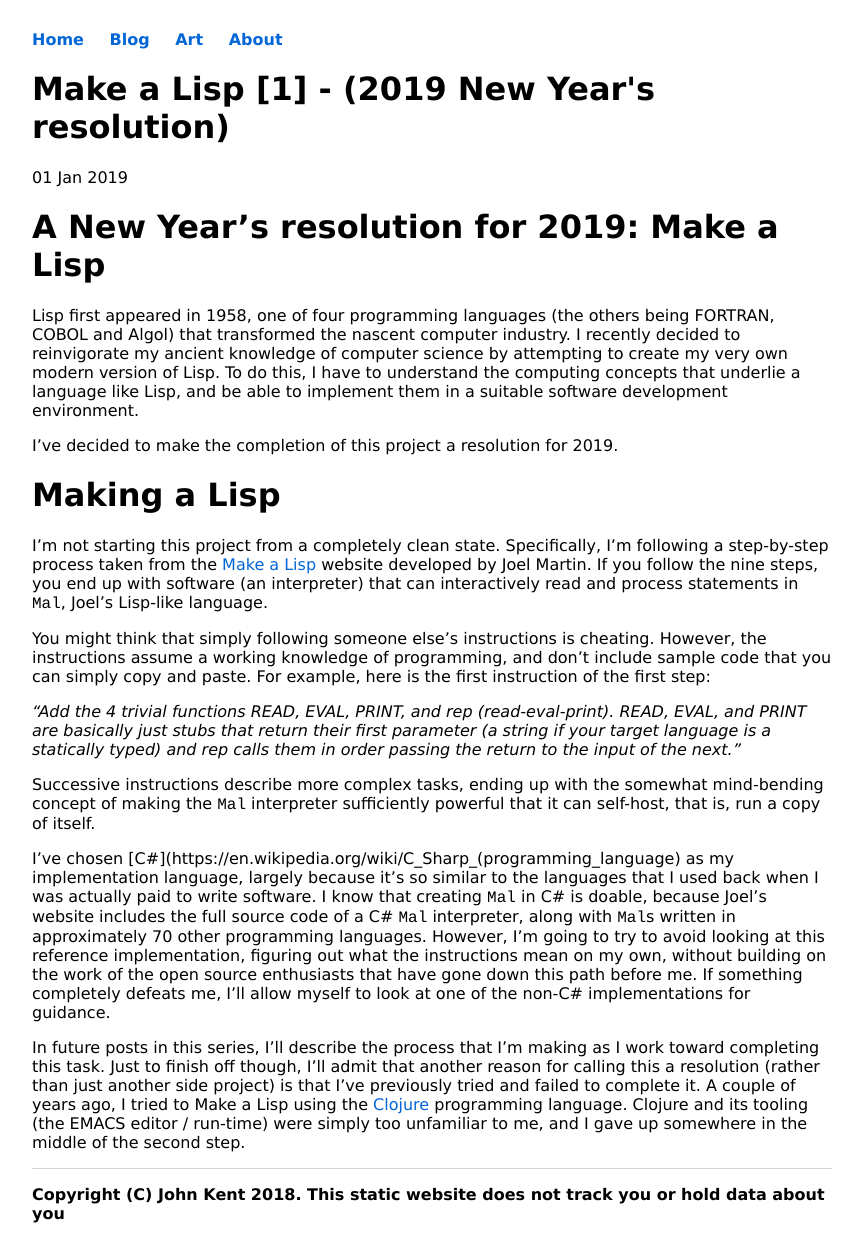
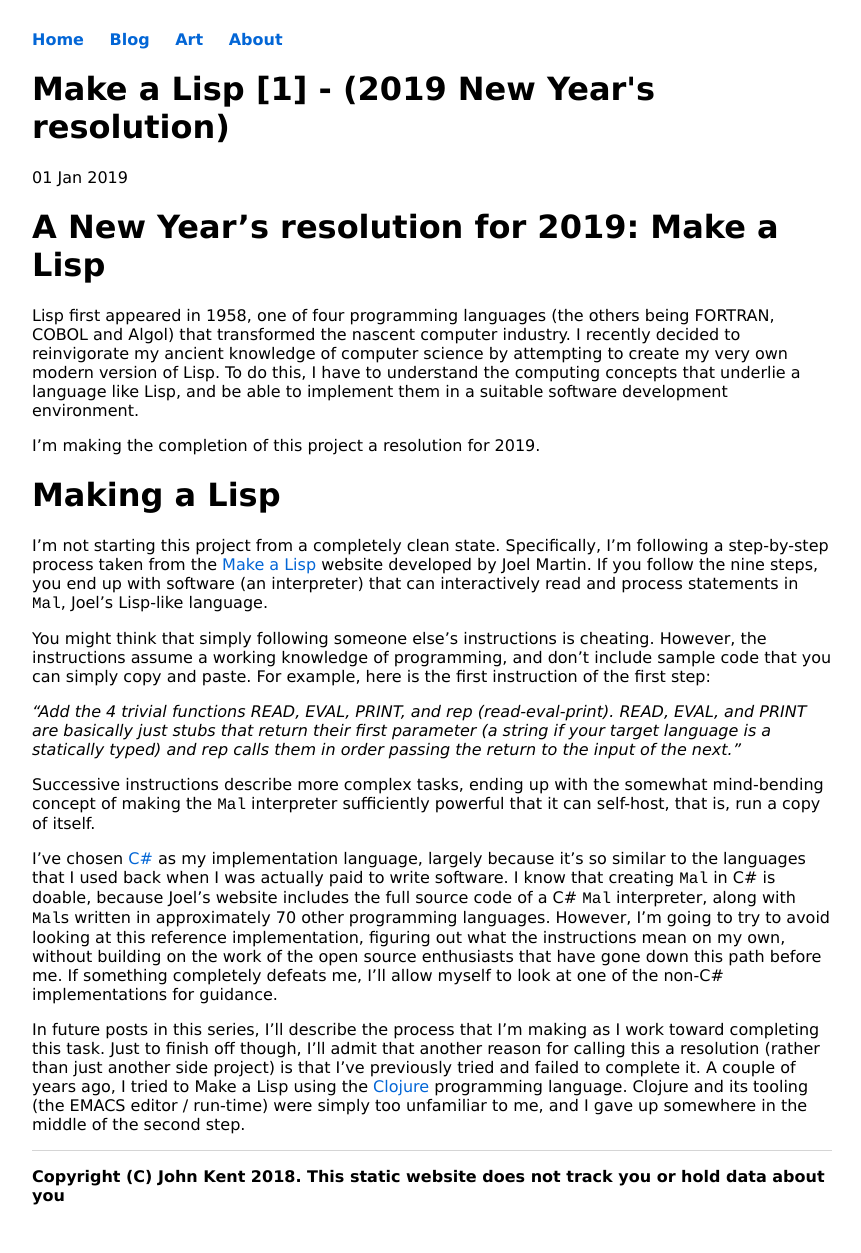
Before and after one commit to KineticLensman/KineticLensman.github.io, a Jekyll site: the page built from _posts/2019-01-01-MAL-1.md, in a window 1280 px wide. Shown: the whole page, without its empty margins (208-1069 px from the left). Built offline with Jekyll 4.4.1, drawn with Linux system fonts in a browser that asks for light colours.

Commit message:
Typos and URL fixes

```diff
--- a/_posts/2019-01-01-MAL-1.md
+++ b/_posts/2019-01-01-MAL-1.md
@@ -8,7 +8,7 @@ date: 2019-01-01
 
 Lisp first appeared in 1958, one of four  programming languages (the others being FORTRAN, COBOL and Algol) that transformed the nascent computer industry. I recently decided to reinvigorate my ancient knowledge of computer science by attempting to create my very own modern version of Lisp. To do this, I have to understand the computing concepts that underlie a language like Lisp, and be able to implement them in a suitable software development environment.
 
-I've decided to make the completion of this project a resolution for 2019.
+I'm making the completion of this project a resolution for 2019.
 
 # Making a Lisp
 
@@ -20,6 +20,6 @@ You might think that simply following someone else's instructions is cheating. H
 
 Successive instructions describe more complex tasks, ending up with the somewhat mind-bending concept of making the `Mal` interpreter sufficiently powerful that it can self-host, that is, run a copy of itself.
 
-I've chosen [C#](https://en.wikipedia.org/wiki/C_Sharp_(programming_language) as my implementation language, largely because it's so similar to the languages that I used back when I was actually paid to write software. I know that creating `Mal` in C# is doable, because Joel's website includes the full source code of a C# `Mal` interpreter, along with `Mal`s written in approximately 70 other programming languages. However, I'm going to try to avoid looking at this reference implementation, figuring out what the instructions mean on my own, without building on the work of the open source enthusiasts that have gone down this path before me. If something completely defeats me, I'll allow myself to look at one of the non-C# implementations for guidance.
+I've chosen [C#](https://en.wikipedia.org/wiki/C_Sharp_(programming_language)) as my implementation language, largely because it's so similar to the languages that I used back when I was actually paid to write software. I know that creating `Mal` in C# is doable, because Joel's website includes the full source code of a C# `Mal` interpreter, along with `Mal`s written in approximately 70 other programming languages. However, I'm going to try to avoid looking at this reference implementation, figuring out what the instructions mean on my own, without building on the work of the open source enthusiasts that have gone down this path before me. If something completely defeats me, I'll allow myself to look at one of the non-C# implementations for guidance.
 
 In future posts in this series, I'll describe the process that I'm making as I work toward completing this task. Just to finish off though, I'll admit that another reason for calling this a resolution (rather than just another side project) is that I've previously tried and failed to complete it. A couple of years ago, I tried to Make a Lisp using the [Clojure](https://en.wikipedia.org/wiki/Clojure) programming language. Clojure and its tooling (the EMACS editor / run-time) were simply too unfamiliar to me, and I gave up somewhere in the middle of the second step.
```
